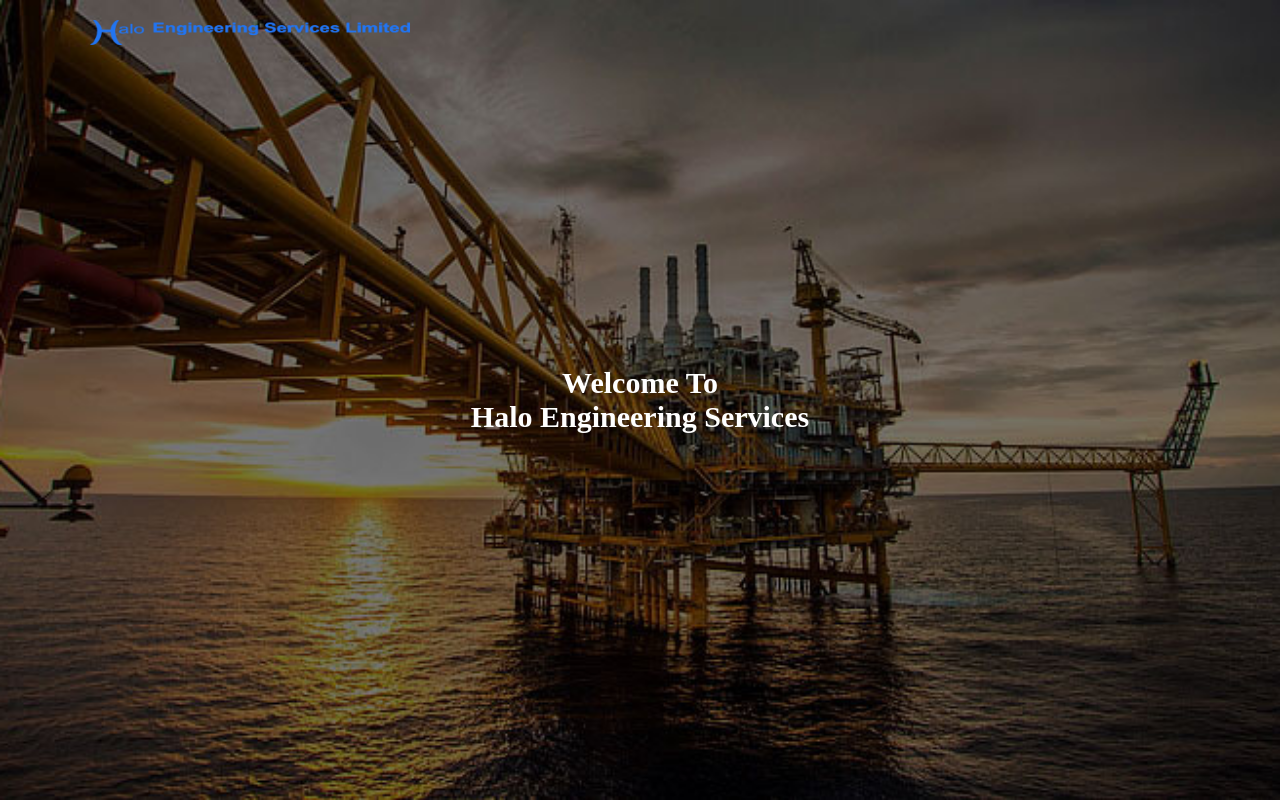
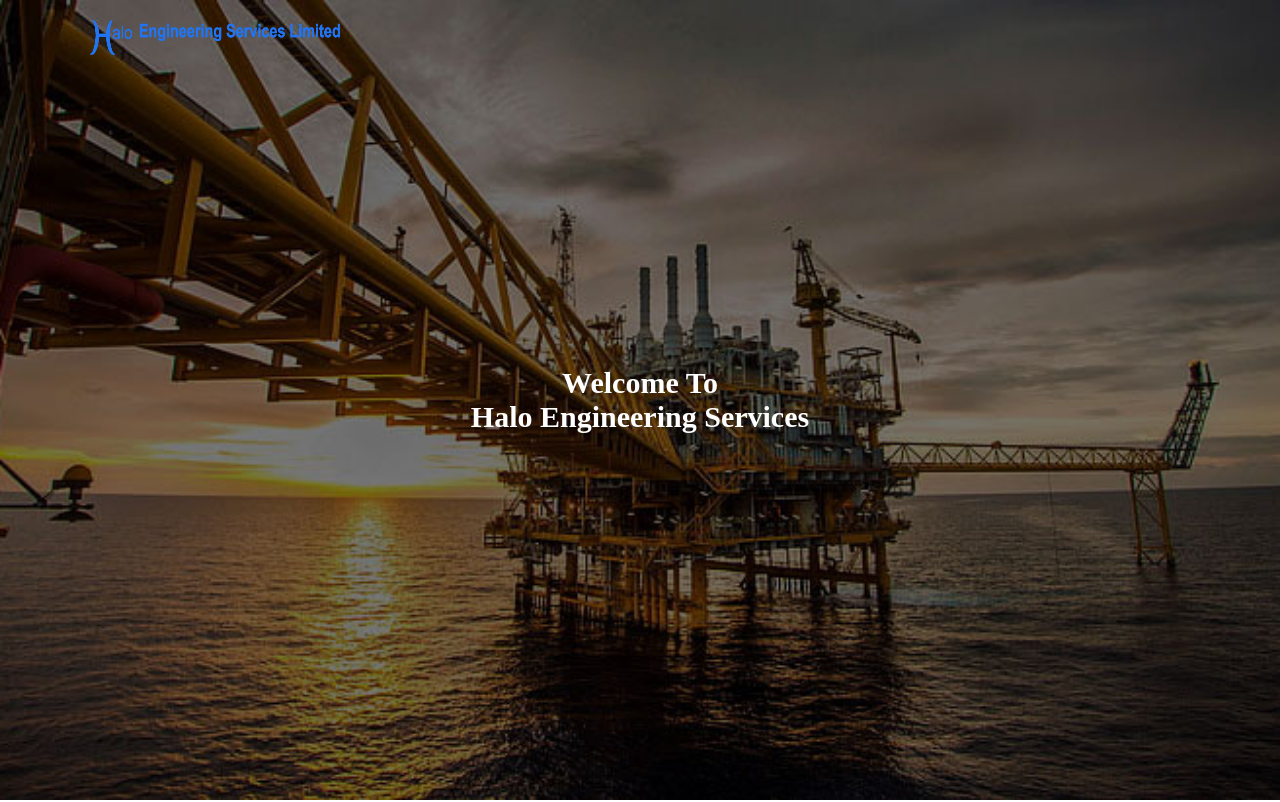
Before and after one commit to stellothedemigod/halo-engineering, a plain HTML site: page index.html in a window 1280 px wide. Shown: the top 802 px of the page. Drawn offline with Linux system fonts and the light colour scheme; files that its build step writes are made by us from their sources.

Commit message:
removed unused js and adjusted html

```diff
--- a/index.html
+++ b/index.html
@@ -11,17 +11,12 @@
 
 </head>
 <body>
-    <!-- <div>
-        <h1>
-            <img style="width:25% ;" height="25px" src="../halo-engineering-images\Layer 1.png" alt="">
-        </h1>
-    </div> -->
 
 <header class="header">
     <a href="#" id="logo">
          <!-- Halo <span style="color: white;">Engineering Services</span> -->
         <!-- <button style=" padding: 5px; border: 15px ; border-radius: 10px; border-color: white;"> -->
-            <img style="width:25vw ;" height="25vh"; src="../halo-engineering-images\header brighter.png" alt="">
+            <img style="width:25em ;" height="35em"; src="../halo-engineering-images\header brighter.png" alt="">
         <!-- </button> -->
     </a>
 
```
Also changed, not shown: script.js (+0 -8 lines).
